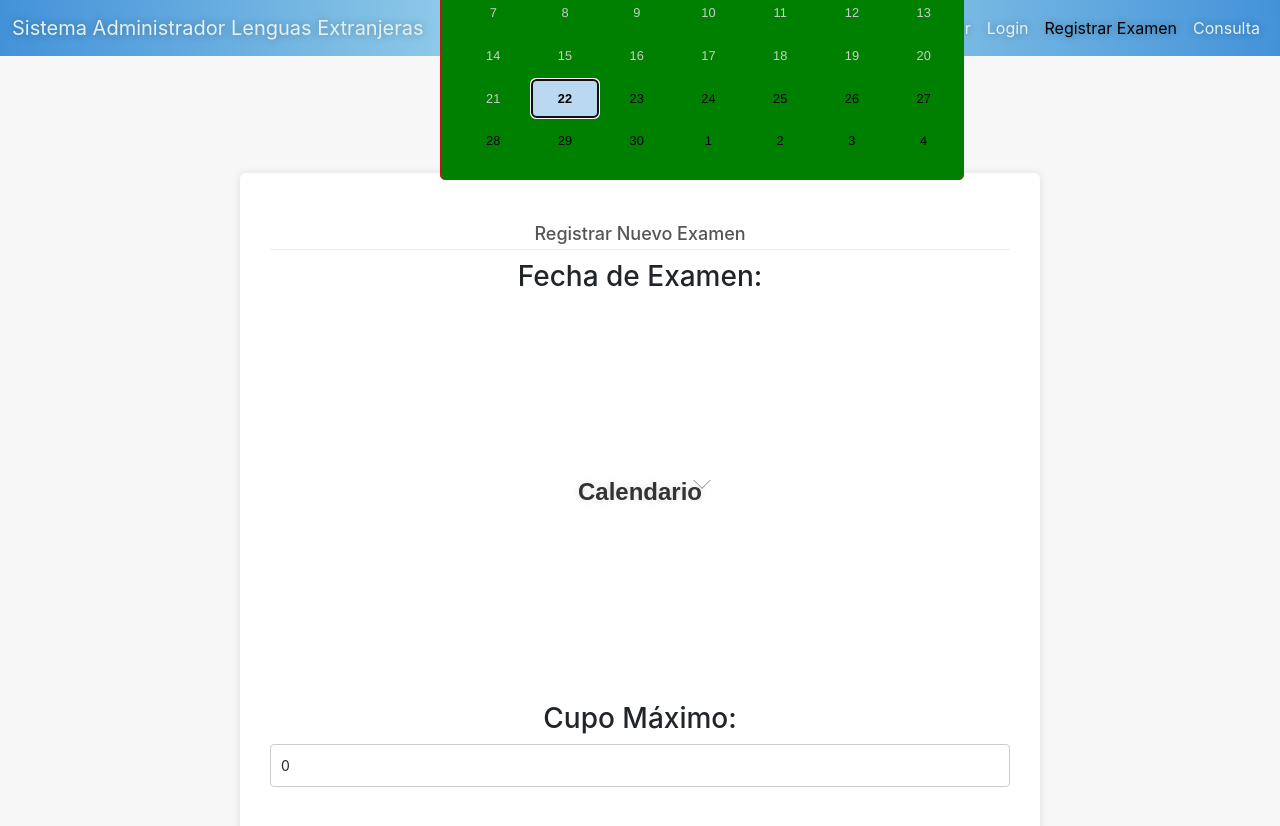
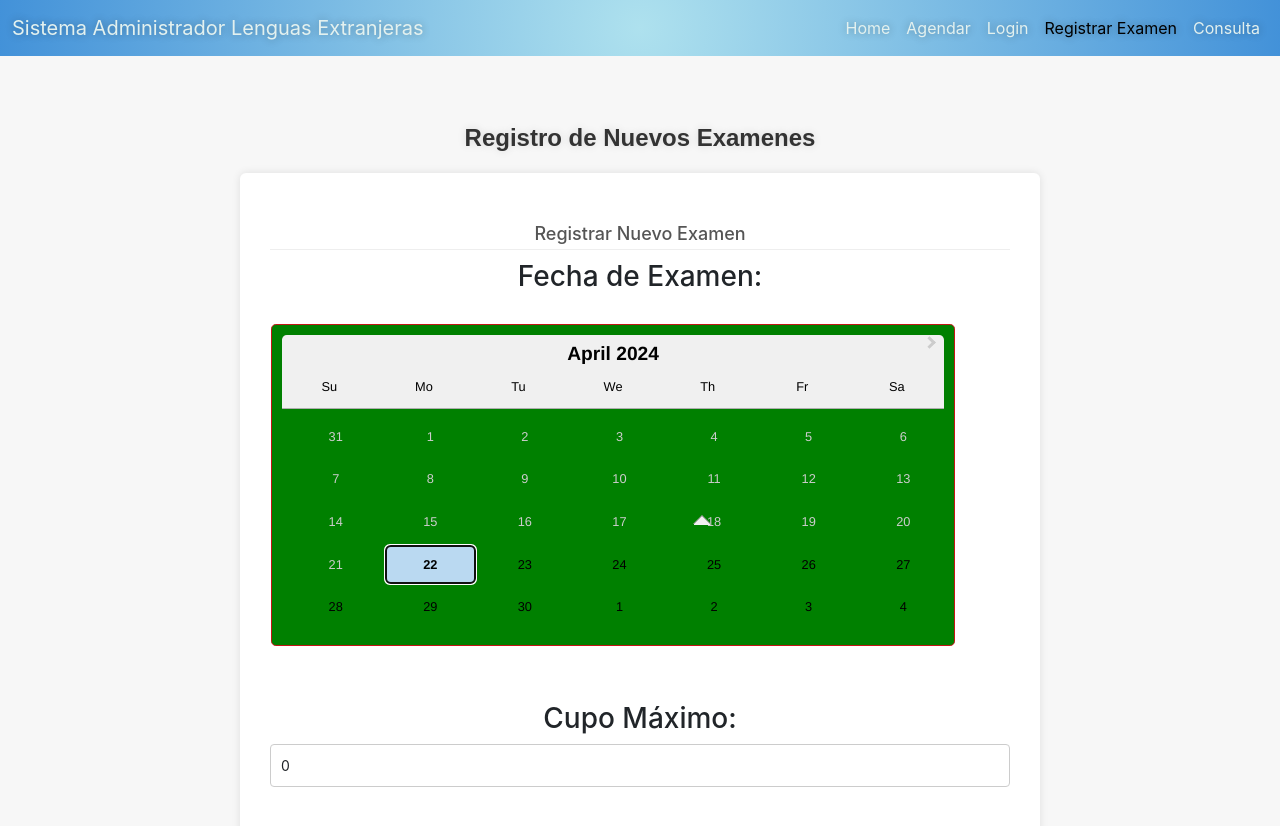
Before and after one commit to Mijimenez9/Test3, a React (Create React App) app in the folder client/: page /RegistroExamen in a window 1280 px wide. Shown: the top 826 px of the page. Built offline with nearby package versions, Linux system fonts and the light colour scheme.

Commit message:
calendario sin moverse
se actualizo el css del calendario admin para que no se meuva y este centrado

```diff
--- a/client/src/Components/CalendarioAdmin.js
+++ b/client/src/Components/CalendarioAdmin.js
@@ -32,7 +32,7 @@ const CalendarioAdmin = ({ onDateChange, selectedDate }) => {
   };
 
   return (
-    <div style={{ display: "block" }}>
+    <div style={{ display: "block" ,margin:'0 auto' }}>
       <div style={{ display: 'flex', justifyContent: 'center', alignItems: 'center', height: '50vh' }}>
         <h2>Calendario</h2>
         <DatePicker
--- a/client/src/Components/CalendarioAdminStyles.css
+++ b/client/src/Components/CalendarioAdminStyles.css
@@ -38,8 +38,11 @@
   .calendar{
 
     background-color: green;
-    margin-top:1px;
-    top: -300px;
-    right: 50%;
+    margin:40px  ;
+    left: -300px;
+    margin-top: -200px;
+    display: block;
+
+
 
   }
--- a/client/src/Components/RegistroExamen.js
+++ b/client/src/Components/RegistroExamen.js
@@ -36,13 +36,17 @@ const RegistroExamen = () => {
             <form onSubmit={handleSubmit}>
               <div className="campo">
                 <h3>Fecha de Examen:</h3>
+
                 <CalendarioAdmin
+
                   selectedDate={formValues.fechaExamen}
                   onDateChange={(date) =>
                     setFormValues((prevState) => ({
                       ...prevState,
                       fechaExamen: date,
-                    }))
+                    }
+
+                  ))
                   }
                 />
               </div>
```
